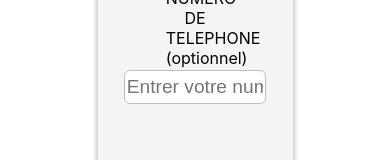
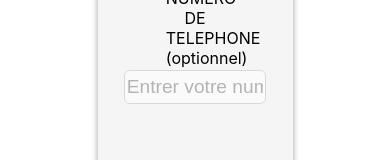
Before and after one commit to Magikmagnum/web-app, a React (Create React App) app: page /register in a window 390 px wide. Shown: the part 678-838 px from the top of the page. Built offline with nearby package versions, Linux system fonts and the light colour scheme.

Commit message:
update PhoneNumberInput.scss with rename class

```diff
--- a/src/components/PhoneNumberInput/PhoneNumberInput.scss
+++ b/src/components/PhoneNumberInput/PhoneNumberInput.scss
@@ -1,8 +1,9 @@
-input {
+.phoneNumber {
     width: 70%;
     max-height: 40px;
     min-height: 30px;
-    margin: auto;
+    margin: 0 auto;
+    opacity: 50%;
     margin-bottom: 0px;
     font-size: 1.2em;
     text-align: center;
@@ -12,7 +13,7 @@ input {
     transition-duration: 500ms;
 }
 
-input:focus {
+.phoneNumber:focus {
     filter: drop-shadow(0 0 0.20rem lightgreen);
     filter: drop-shadow(0 0 0.20rem lightblue);
     border-color: lightblue;
```
